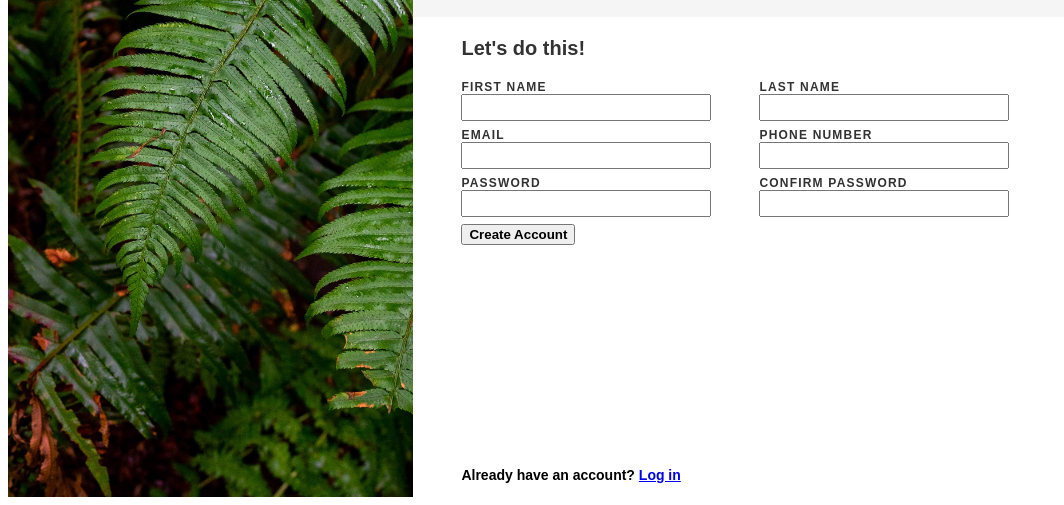
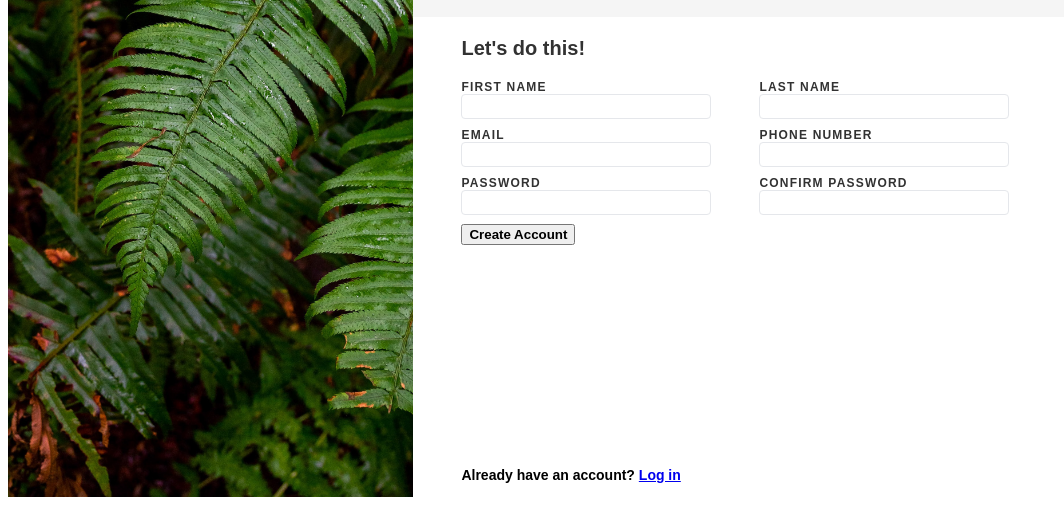
Before and after one commit to tiemouie01/odin-form, a plain HTML site: page index.html in a window 1280 px wide. Shown: the part 311-816 px from the top of the page, without its empty margins (0-1064 px from the left). Drawn offline with Linux system fonts and the light colour scheme.

Commit message:
Style input field borders

```diff
--- a/styles.css
+++ b/styles.css
@@ -102,4 +102,6 @@ label {
 
 input {
     padding: 4px;
+    border-radius: 4px;
+    border: 1px solid #E5E7EB;
 }
```
